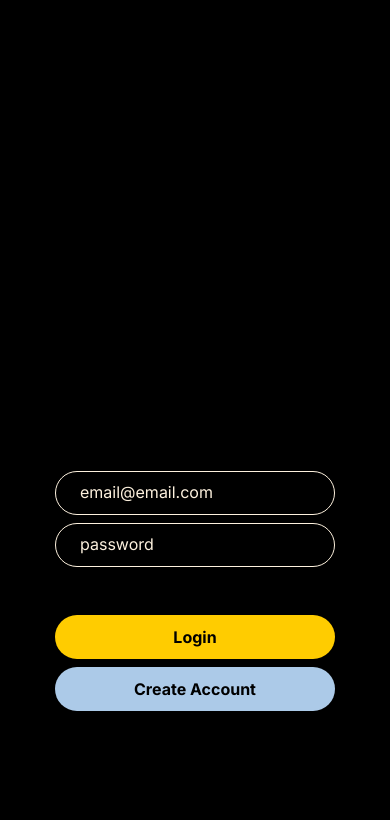
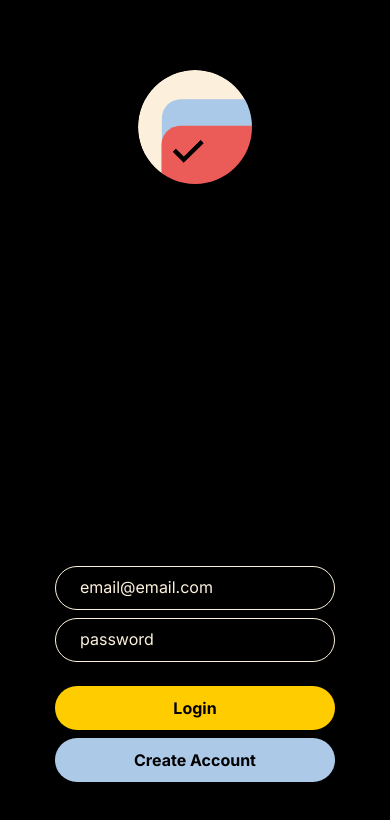
Before and after one commit to marti-mil1/ToDoApp, a Vue app: page / in a window 390 px wide. Shown: the top 820 px of the page. Built offline with nearby package versions, Linux system fonts and the light colour scheme; no server answers.

Commit message:
logo auth page

```diff
--- a/index.html
+++ b/index.html
@@ -2,7 +2,7 @@
 <html lang="">
   <head>
     <meta charset="UTF-8" />
-    <link rel="icon" href="/favicon.ico" />
+    <link rel="icon" href="/src/assets/icons/favicon.svg" />
     <meta name="viewport" content="width=device-width, initial-scale=1.0" />
     <title>toDoApp</title>
     <link rel="preconnect" href="https://fonts.googleapis.com" />
--- a/src/assets/styles/inputs.css
+++ b/src/assets/styles/inputs.css
@@ -5,7 +5,7 @@
   color: var(--input-text-col);
   border: solid 1px var(--input-stroke-col);
   border-radius: 30px;
-  padding-left: 1.5rem;
+  padding: 0 1.5rem;
   font-size: var(--font-size-input);
   font-weight: var(--font-weight-input);
   line-height: var(--line-height);
@@ -22,7 +22,7 @@
 @media screen and (max-width: 767px) {
   .input-field {
     width: 100%;
-    height: 2.75rem;
+    min-height: 2.75rem;
   }
 }
 
@@ -30,7 +30,7 @@
 @media screen and (min-width: 768px) and (max-width: 1339px) {
   .input-field {
     width: 100%;
-    height: 2.75rem;
+    min-height: 2.75rem;
   }
 }
 
@@ -38,6 +38,6 @@
 @media screen and (min-width: 1440px) {
   .input-field {
     width: 100%;
-    height: 3rem;
+    min-height: 3rem;
   }
 }
--- a/src/components/Navbar.vue
+++ b/src/components/Navbar.vue
@@ -50,6 +50,9 @@ const _handleLogout = async () => {
     h1 {
         color: var(--navbar-text-col);
         font-size: var(--font-size-usermail);
+        line-height: var(--line-height);
+        text-align: center;
+        width: auto;
     }
 }
 </style>
--- a/src/views/AuthView.vue
+++ b/src/views/AuthView.vue
@@ -60,6 +60,7 @@ const _handleSignUp = async () => {
 
 <template>
   <div class="auth-view">
+    <img class="logo-icon" src="/src/assets/icons/logo-icon.svg">
     <form @submit.prevent>
       <div class="input-container">
         <input v-model="email" placeholder="email@email.com" type="text" id="email" class="input-field" required />
@@ -87,17 +88,21 @@ const _handleSignUp = async () => {
   .auth-view {
     width: 100%;
     height: 100%;
+    min-width: 320px;
+    min-height: 600px;
+    padding: 4.375rem 1.25rem;
     display: flex;
-    justify-content: center;
+    flex-direction: column;
+    justify-content: space-between;
     align-items: center;
-    padding-top: 40vh;
+
   }
 
   form {
     // margin: auto;
     // margin-bottom: 0;
     width: 17.5rem;
-    height: 15rem;
+    height: 13rem;
     display: flex;
     flex-direction: column;
     justify-content: space-between;
@@ -106,7 +111,7 @@ const _handleSignUp = async () => {
     .input-container,
     .btn-container {
       width: 100%;
-      height: 6rem;
+      min-height: 6rem;
       display: flex;
       flex-direction: column;
       justify-content: space-between;
```
Also changed, not shown: src/assets/icons/favicon.svg (added), src/assets/icons/logo-icon.svg (added).
